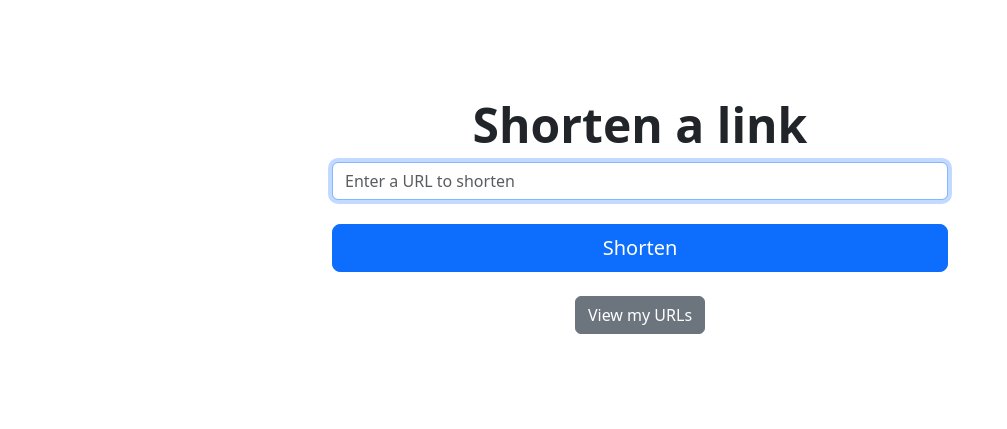
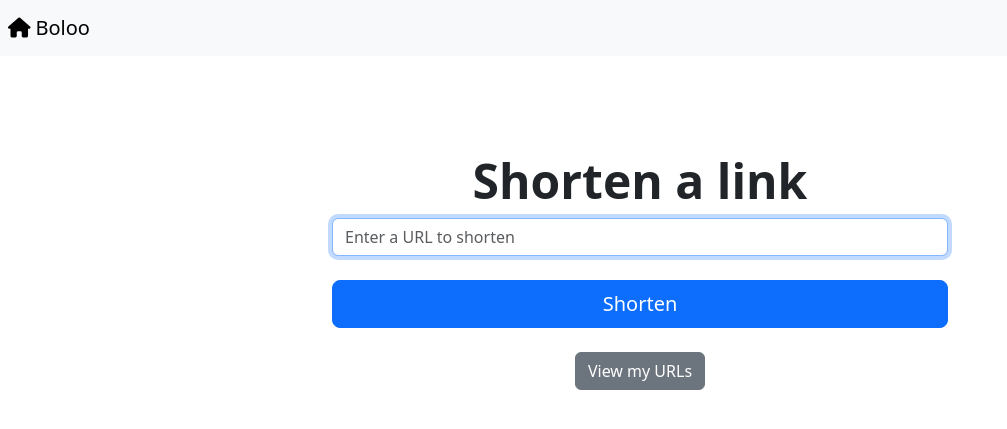
Before and after one commit to AfiaAly/BolooShortener, a Django app: page /home/ in a window 1280 px wide. Shown: the top 429 px of the page, without its empty margins (0-1007 px from the left). Run offline with Django 5.2, Linux system fonts and the light colour scheme; the visitor is signed in with stand-in values (Sample User, id 1); some libraries are stand-ins or nearby versions.

Commit message:
Implemented navigation bar with home button

```diff
--- a/templates/base.html
+++ b/templates/base.html
@@ -11,17 +11,22 @@
     {#    Import jQuery#}
     <script src="https://ajax.googleapis.com/ajax/libs/jquery/3.7.1/jquery.min.js"></script>
     {#    Import FontAwesome#}
-    <link href="//netdna.bootstrapcdn.com/font-awesome/3.2.1/css/font-awesome.css" rel="stylesheet">
+    <script src="https://kit.fontawesome.com/54a8dea476.js" crossorigin="anonymous"></script>
     {#    Import custom CSS#}
-    <link rel="stylesheet" href="{% static 'css/style.css' %}">
+{#    <link rel="stylesheet" href="{% static 'css/style.css' %}">#}
     {#    Import custom JS#}
-    <script src="{% static 'js/script.js' %}"></script>
+{#    <script src="{% static 'js/script.js' %}"></script>#}
     {#    Import Swal2 #}
     <script src="https://cdn.jsdelivr.net/npm/sweetalert2@11"></script>
     {% block head %}
     {% endblock %}
 </head>
 <body>
+{% block header %}
+    <nav class="navbar navbar-light bg-light">
+        <a class="navbar-brand mx-2" href="{% url 'home' %}"><i class="fas fa-home" style="margin-right: 5px"></i>Boloo</a>
+    </nav>
+{% endblock %}
 {% block content %}
 {% endblock %}
 </body>
```
